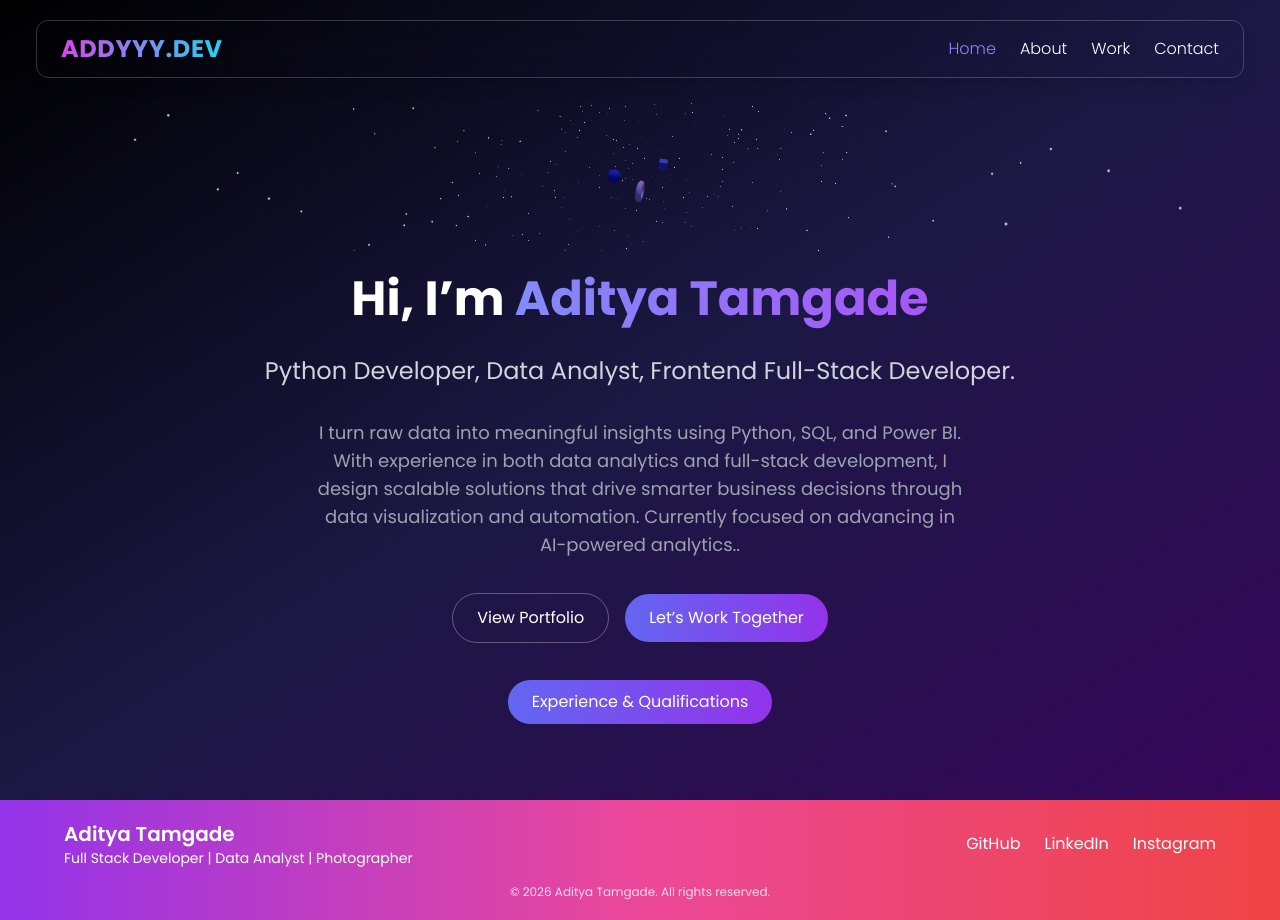
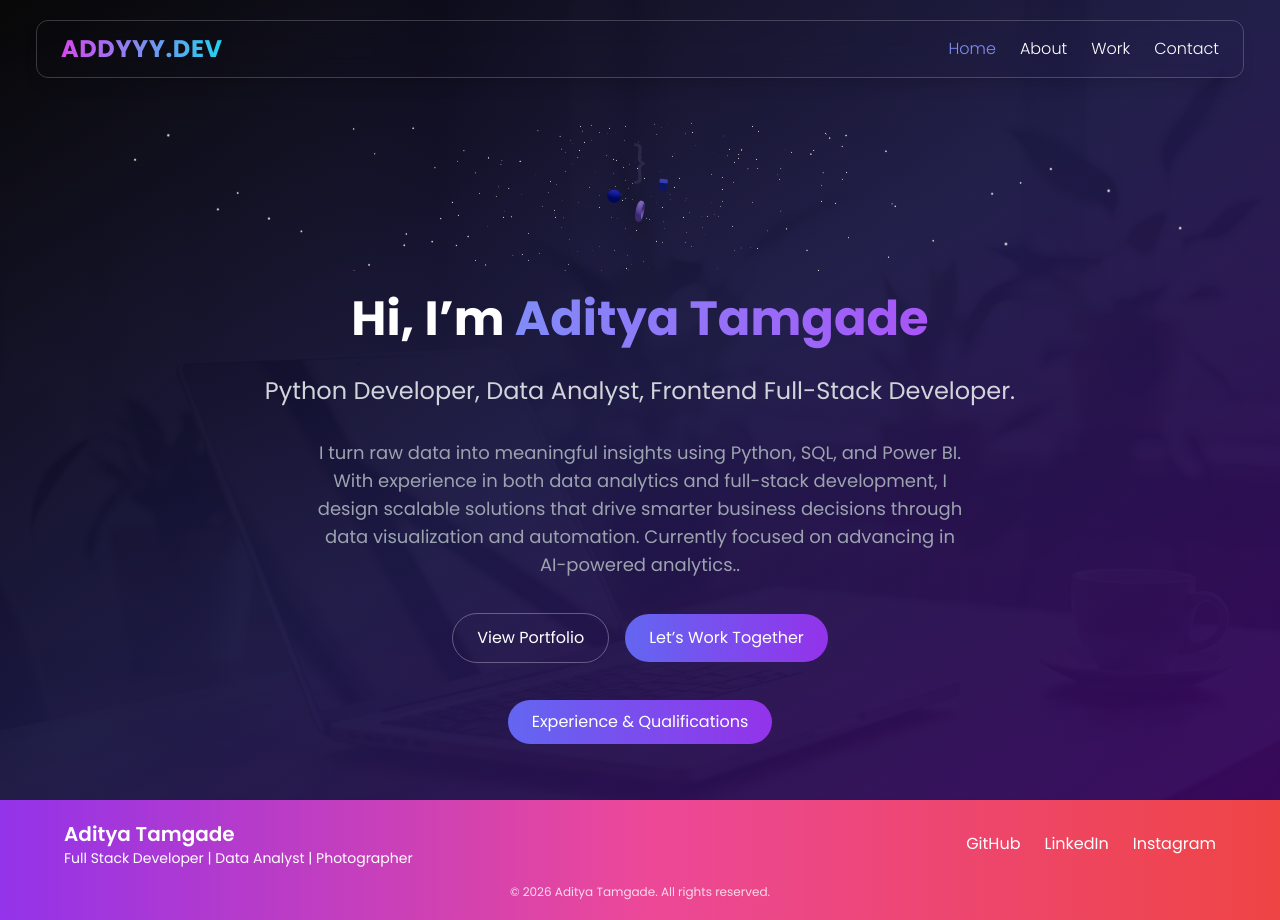
Before and after one commit to AdityaTamgade/PORTFOLIO, a React (Vite) app: page / in a window 1280 px wide. Built offline with nearby package versions, Linux system fonts and the light colour scheme.

Commit message:
Update Hero.jsx

```diff
--- a/src/components/Hero.jsx
+++ b/src/components/Hero.jsx
@@ -96,10 +96,10 @@ export default function Hero() {
   return (
     <section className="relative w-full min-h-screen flex flex-col justify-center items-center text-center px-4 sm:px-6 md:px-12 lg:px-20 pt-24 md:pt-32 overflow-hidden">
       {/* Background Image */}
-      {/* <div
+       <div
         className="absolute inset-0 bg-cover bg-center z-0 opacity-20 sm:opacity-30"
         style={{ backgroundImage: `url(${BgImage})` }}
-      /> */}
+      />}
 
       {/* Gradient Overlay */}
       <div className="absolute inset-0 bg-gradient-to-br from-black via-indigo-950 to-purple-950 opacity-90" />
```
